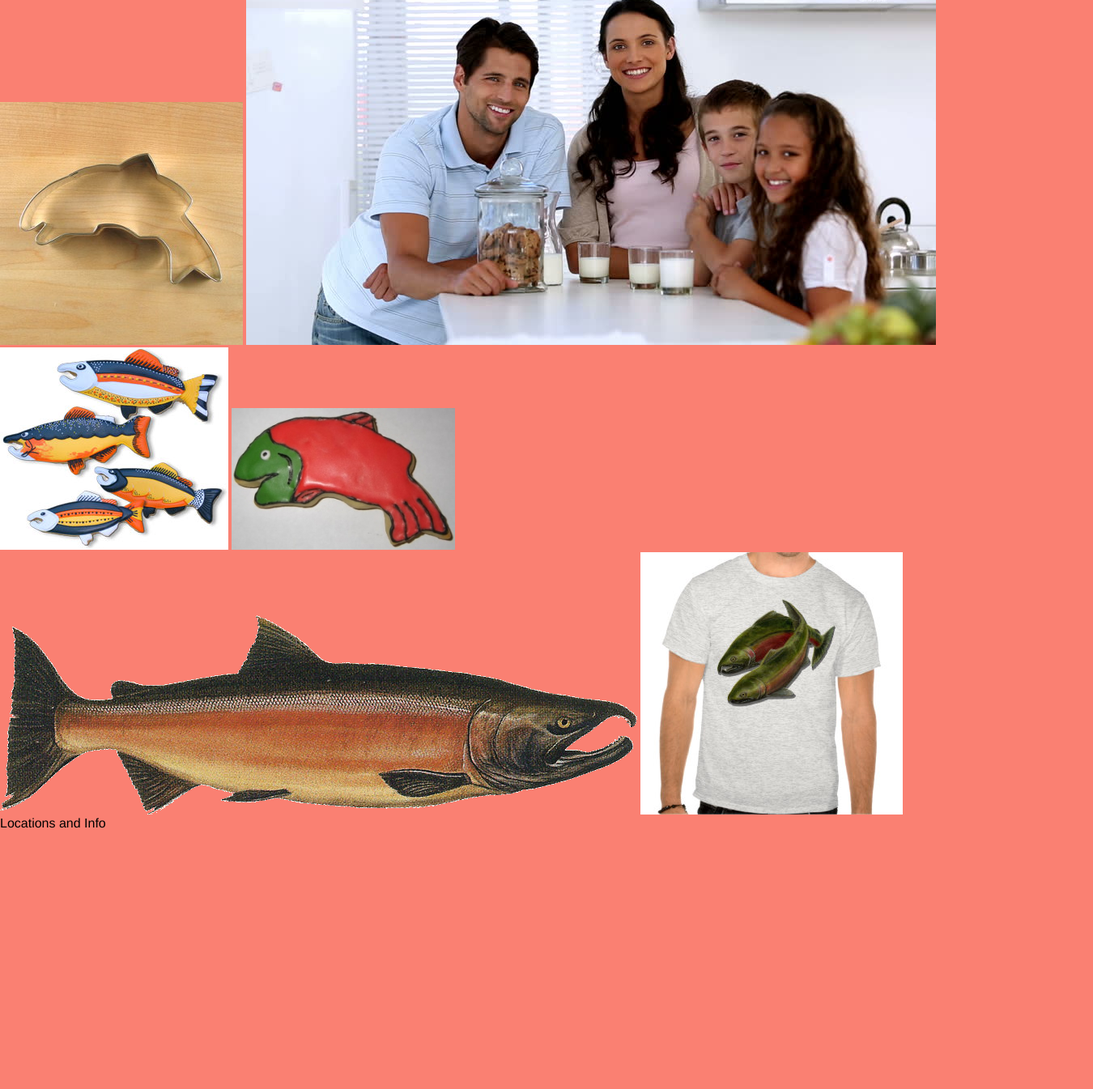
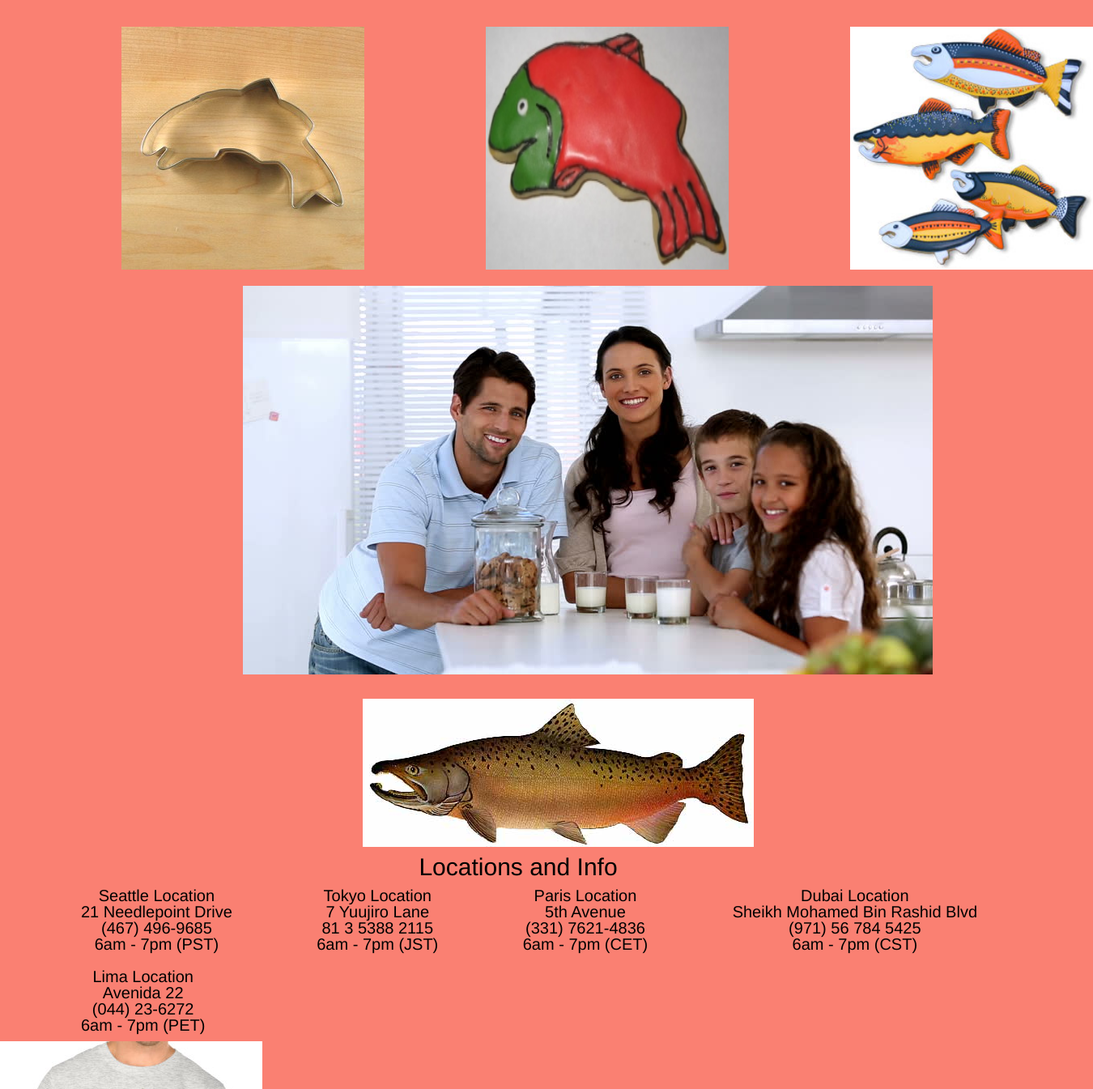
Before and after one commit to atorresla24/201week2, a plain HTML site: page homepage/index.html in a window 1280 px wide. Shown: the part 286-1631 px from the top of the page at 81% size, 1350 px wide, since content can reach past the window. Before the commit the page ends 1311 px from the top, so only its background shows below. Drawn offline with Linux system fonts and the light colour scheme.

Commit message:
final touches'

```diff
--- a/css/style.css
+++ b/css/style.css
@@ -3,9 +3,17 @@ body{
   font-family:'Franklin Gothic Medium', 'Arial Narrow', Arial, sans-serif
 }
 
-h1{
-  font-size:30px;
+header img{
+  width:500px;
+  padding-left:34%;
+  overflow-y:visible;
+  padding-bottom:30px;
+}
+
+header h1{
+  font-size:50px;
   text-align:center;
+  align-content: 50%;
 }
 
 table *{
@@ -32,3 +40,61 @@ input{
   display:block;
   box-sizing:border-box;
 }
+
+main{
+  width:900px;
+}
+
+section {
+  display: flex;
+  justify-content: space-between;
+  margin-bottom: 20px;
+}
+
+section img{
+  display:flex;
+  justify-content:space-between;
+  width: 300px;
+  height: 300px;
+  padding-left:150px;
+  margin-top:50px;
+  display:space-evenly;
+}
+
+main ul{
+  display: flex;
+  justify-content:space-between;
+  display: space-evenly;
+  margin-top:15px;
+  margin-bottom:15px;
+  padding-left: 300px;
+}
+
+h2{
+  font-size:30px;
+  text-align:center;
+}
+
+h3{
+  padding-top:10px;
+  font-size:30px;
+  text-align:center
+}
+
+footer nav {
+  display:flex;
+  padding-top:15px;
+  padding-left: 35%;
+}
+
+footer li{
+  text-align:center;
+  padding-bottom:10px;
+  padding-top:10px;
+  display:inline-block;
+  padding-left:100px
+}
+
+footer p{
+  font-size:20px;
+}
--- a/homepage/index.html
+++ b/homepage/index.html
@@ -7,27 +7,59 @@
 </head>
 <body>
   <header>
-    <h1>Seattle Cookie Store</h1>
-    <img src="../img/chinook.jpg" alt="chinook">
+    <h1>Salmon Cookie Store</h1>
+    <img src="../img/salmon.png" alt="salmon">
     <nav>
       <h2><a href="sales.html">Sales Page</a></h2>
     </nav>
   </header>
 
   <main>
-    <body>
-      <ul>
-          <img src="../img/cutter.jpeg">
-          <img src="../img/family.jpg">
-          <img src="../img/fish.jpg">
-          <img src="../img/frosted-cookie.jpg">
-          <img src="../img/salmon.png">
-          <img src="../img/shirt.jpg">
-      </ul>
-    </body>
+      <section>
+        <img src="../img/cutter.jpeg" alt="cutter">
+        <img src="../img/frosted-cookie.jpg" alt="frosted-salmon">
+        <img src="../img/fish.jpg" alt="fish">
+      </section>
+      <ul><img src="../img/family.jpg" alt="family"></ul>
   </main>
 </body>
 <footer>
+  <nav>
+    <img src="../img/chinook.jpg" alt="chinook">
+  </nav>
   <h3>Locations and Info</h3>
+  <ul>
+    <li>
+      <p>Seattle Location</p>
+      <p>21 Needlepoint Drive</p>
+      <p>(467) 496-9685</p>
+      <p>6am - 7pm (PST)</p>
+    </li>
+    <li>
+      <p>Tokyo Location</p>
+      <p>7 Yuujiro Lane</p>
+      <p>81 3 5388 2115</p>
+      <p>6am - 7pm (JST)</p>
+    </li>
+    <li>
+      <p>Paris Location</p>
+      <p>5th Avenue</p>
+      <p>(331) 7621-4836</p>
+      <p>6am - 7pm (CET)</p>
+    </li>
+    <li>
+      <p>Dubai Location</p>
+      <p>Sheikh Mohamed Bin Rashid Blvd</p>
+      <p>(971) 56 784 5425</p>
+      <p>6am - 7pm (CST)</p>
+    </li>
+    <li>
+      <p>Lima Location</p>
+      <p>Avenida 22</p>
+      <p>(044) 23-6272</p>
+      <p>6am - 7pm (PET)</p>
+    </li>
+  </ul>
+  <img src="../img/shirt.jpg" alt="shirt">
 </footer>
 </html>
```
Also changed, not shown: img/chinook2.jpg (added).
